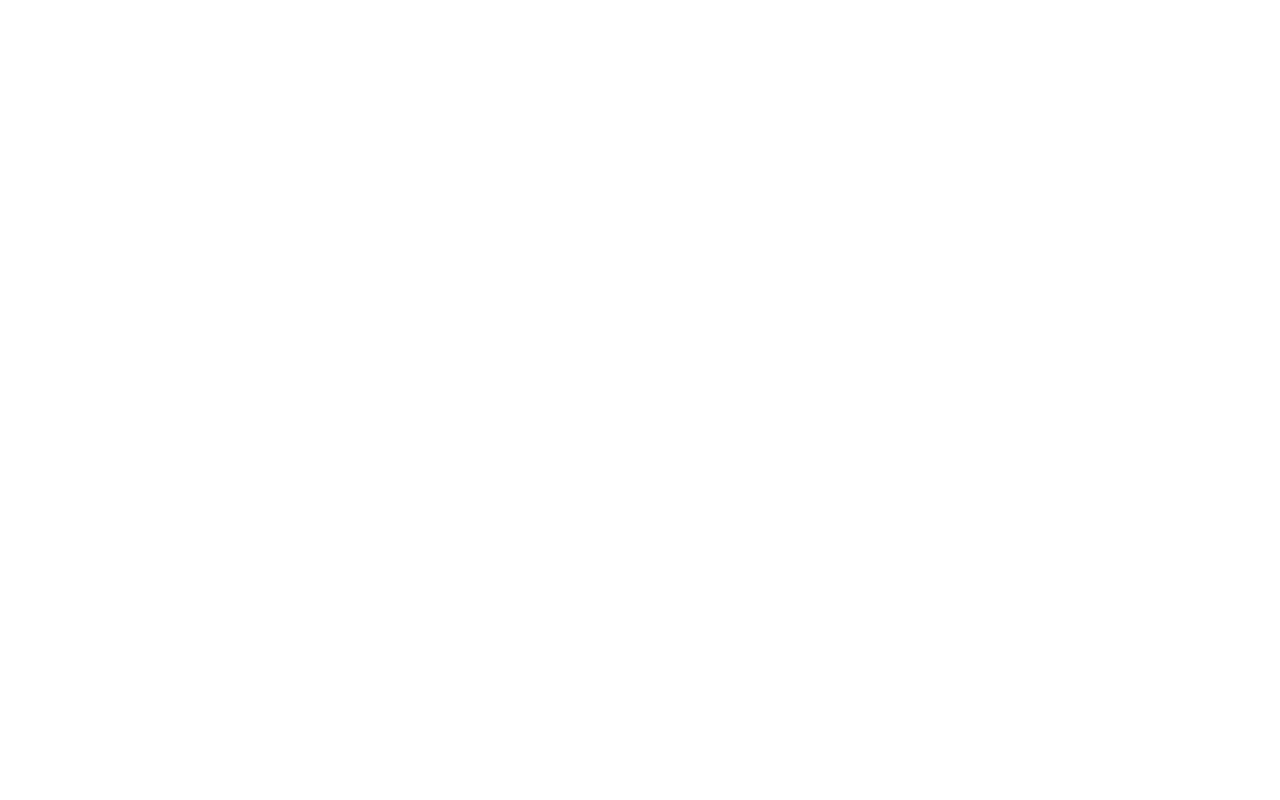
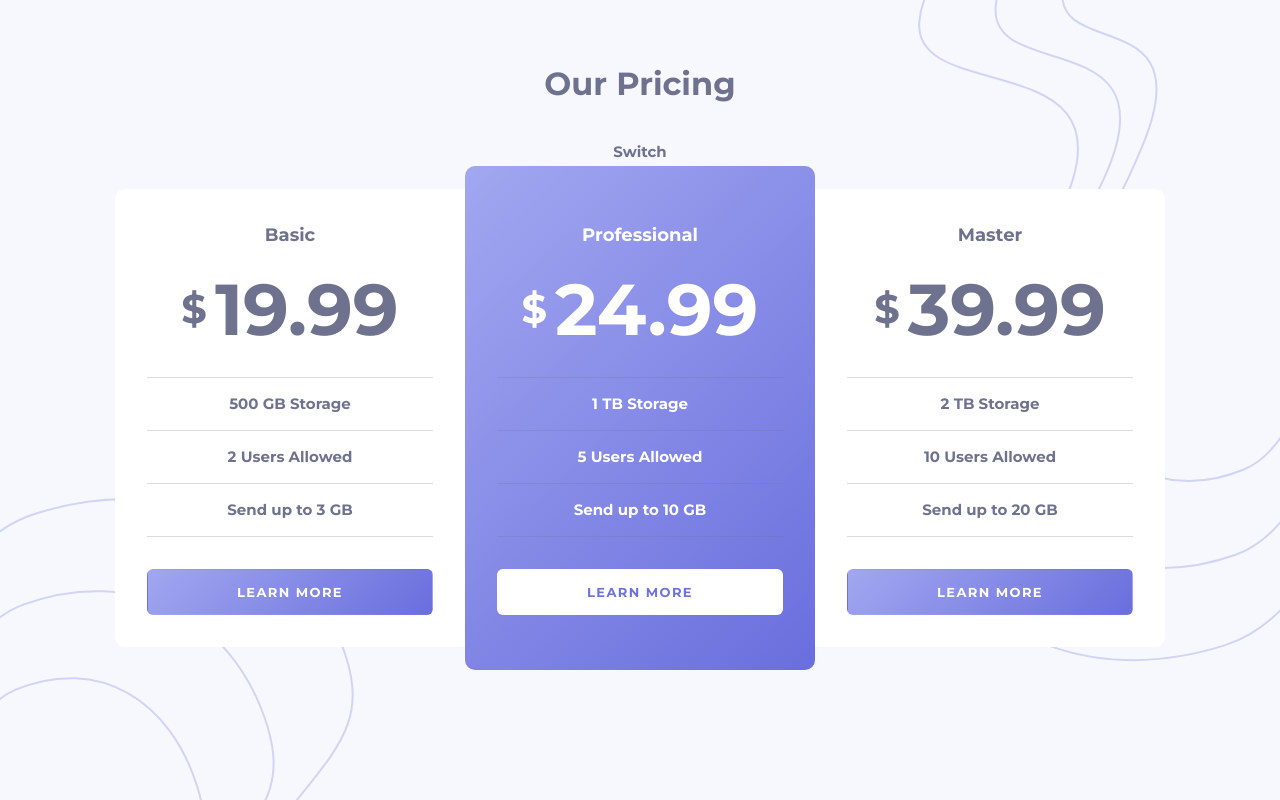
Before and after one commit to fprogrammer15/pricing-component-with-toggle, a plain HTML site: page index.html in a window 1280 px wide. Drawn offline with nearby package versions, Linux system fonts and the light colour scheme.

Commit message:
Enhance pricing component layout and styles; add background images and new SVG assets

```diff
--- a/css/styles.css
+++ b/css/styles.css
@@ -17,11 +17,17 @@
   height: 100%;
   margin: 0;
   padding: 0;
-  font-family: "Arial", sans-serif;
-  font-size: 16px;
-  line-height: 1.5;
-  background-color: #fff;
-  color: #222;
+  font-family: "Montserrat", "Arial", sans-serif;
+  font-weight: bold;
+  font-size: 15px;
+  line-height: 28px;
+  background-color: #f7f7fe;
+  background-image: url("../img/left-bg.svg"),
+    url("../img/right-bg.svg");
+  background-position: left -120px bottom -460px,
+    right -100px top -100px;
+  background-repeat: no-repeat;
+  color: #6e728e;
 }
 
 img {
@@ -29,17 +35,163 @@
   height: auto;
 }
 
+.visually-hidden {
+  position: absolute;
+  width: 1px;
+  height: 1px;
+  margin: -1px;
+  border: 0;
+  padding: 0;
+  clip: rect(0 0 0 0);
+  overflow: hidden;
+}
+
+
 /* CONTAINER */
 .container {
   width: 100%;
-  max-width: 1200px;
-  padding-left: 50px;
-  padding-right: 50px;
+  max-width: 1100px;
+  padding-left: 25px;
+  padding-right: 25px;
   margin-left: auto;
   margin-right: auto;
 }
+
+/* BUTTON */
+.button {
+  display: inline-block;
+  padding: 14px;
+  margin: 0;
+  border: 1px solid transparent;
+  font-size: 13px;
+  line-height: normal;
+  letter-spacing: 1.4px;
+  border-radius: 6px;
+  background-color: transparent;
+  text-transform: uppercase;
+  text-decoration: none;
+}
+
+.button-block {
+  display: block;
+  width: 100%;
+}
+
+.button-primary {
+  background-color: #6d72de;
+  background-image: linear-gradient(135deg, #a2a7f0 0%, #696edd 100%);
+  color: #fff;
+}
+
+.button-primary:hover {
+  border-color: #6d72de;
+  background-color: #fff;
+  background-image: none;
+  color: #6d72de;
+}
+
+.button-white {
+  background-color: #fff;
+  color: #6d72de;
+}
+
+.button-white:hover {
+  border-color: #fff;
+  background-color: transparent;
+  color: #fff;
+}
+
+
 
 /* MAIN-CONTENT */
 .main-content {
   flex-grow: 1;
 }
+
+
+/* PAGE */
+.page {
+  display: flex;
+  flex-direction: column;
+  align-items: center;
+  padding-top: 70px;
+  padding-bottom: 70px;
+}
+
+.page-title {
+  margin-top: 0;
+  margin-bottom: 40px;
+  font-size: 32px;
+}
+
+.pricing {
+  width: 100%;
+}
+
+.pricing-inner {
+  display: flex;
+  align-items: center;
+}
+
+.pricing-plan {
+  flex-grow: 1;
+  max-width: 350px;
+  padding: 32px;
+  text-align: center;
+  background-color: #fff;
+}
+
+.pricing-plan:first-child {
+  border-top-left-radius: 10px;
+  border-bottom-left-radius: 10px;
+}
+
+.pricing-plan:last-child {
+  border-top-right-radius: 10px;
+  border-bottom-right-radius: 10px;
+}
+
+
+.pricing-plan-best {
+  padding-top: 55px;
+  padding-bottom: 55px;
+  border-radius: 10px;
+  background-image: linear-gradient(135.06deg, #a2a7f0 -0.05%, #696edd 100.05%);
+  background-color: #696edd;
+  color: #fff;
+}
+
+.pricing-plan-title {
+  margin-top: 0;
+  margin-bottom: 24px;
+  font-size: 18px;
+  line-height: 28px;
+}
+
+.pricing-plan-price {
+  display: flex;
+  justify-content: center;
+  align-items: center;
+  margin-bottom: 32px;
+  font-size: 72px;
+  line-height: 72px;
+}
+
+.pricing-plan-currency {
+  margin-right: 8px;
+  font-size: 40px;
+  line-height: 40px;
+}
+
+.pricing-plan-features {
+  padding: 0;
+  margin: 0;
+  margin-bottom: 32px;
+  border-top: 1px solid rgb(110, 114, 142, 0.25);
+  list-style: none;
+}
+
+.pricing-plan-feature {
+  padding: 12px;
+  border-bottom: 1px solid rgb(110, 114, 142, 0.25);
+}
--- a/index.html
+++ b/index.html
@@ -3,14 +3,75 @@
 <head>
   <meta charset="UTF-8">
   <meta name="viewport" content="width=device-width, initial-scale=1.0">
-  <title>Project</title>
+  <title>Pricing component</title>
 
   <!-- Styles -->
+  <link rel="preconnect" href="https://fonts.googleapis.com">
+  <link rel="preconnect" href="https://fonts.gstatic.com" crossorigin>
+  <link href="https://fonts.googleapis.com/css2?family=Montserrat:ital,wght@0,100..900;1,100..900&display=swap" rel="stylesheet">
+
+
   <link rel="stylesheet" href="./css/normalize.css">
   <link rel="stylesheet" href="./css/styles.css">
 </head>
 <body>
 
+  <main class="main-content">
+    <div class="page container">
+      <h1 class="page-title">Our Pricing</h1>
+      <div class="">Switch</div>
+
+      <section class="pricing">
+        <h2 class="visually-hidden">Pricing</h2>
+        <div class="pricing-inner">
+          <section class="pricing-plan">
+            <h3 class="pricing-plan-title">Basic</h3>
+            <div class="pricing-plan-price">
+              <span class="pricing-plan-currency">$</span>
+              19.99
+            </div>
+            <ul class="pricing-plan-features">
+              <li class="pricing-plan-feature">500 GB Storage</li>
+              <li class="pricing-plan-feature">2 Users Allowed</li>
+              <li class="pricing-plan-feature">Send up to 3 GB</li>
+            </ul>
+
+            <a class="button button-block button-primary" href="#">LEARN MORE</a>
+          </section>
+
+          <section class="pricing-plan pricing-plan-best">
+            <h3 class="pricing-plan-title">Professional</h3>
+            <div class="pricing-plan-price">
+              <span class="pricing-plan-currency">$</span>
+              24.99
+            </div>
+            <ul class="pricing-plan-features">
+              <li class="pricing-plan-feature">1 TB Storage</li>
+              <li class="pricing-plan-feature">5 Users Allowed</li>
+              <li class="pricing-plan-feature">Send up to 10 GB</li>
+            </ul>
+
+            <a class="button button-block button-white" href="#">LEARN MORE</a>
+          </section>
+
+          <section class="pricing-plan">
+            <h3 class="pricing-plan-title">Master</h3>
+            <div class="pricing-plan-price">
+              <span class="pricing-plan-currency">$</span>
+              39.99
+            </div>
+            <ul class="pricing-plan-features">
+              <li class="pricing-plan-feature">2 TB Storage</li>
+              <li class="pricing-plan-feature">10 Users Allowed</li>
+              <li class="pricing-plan-feature">Send up to 20 GB</li>
+            </ul>
+
+            <a class="button button-block button-primary" href="#">LEARN MORE</a>
+          </section>
+        </div>
+      </section>
+    </div>
+  </main>
 
   <script src="js/main.js"></script>
 </body>
```
Also changed, not shown: img/left-bg.svg (added), img/right-bg.svg (added).
